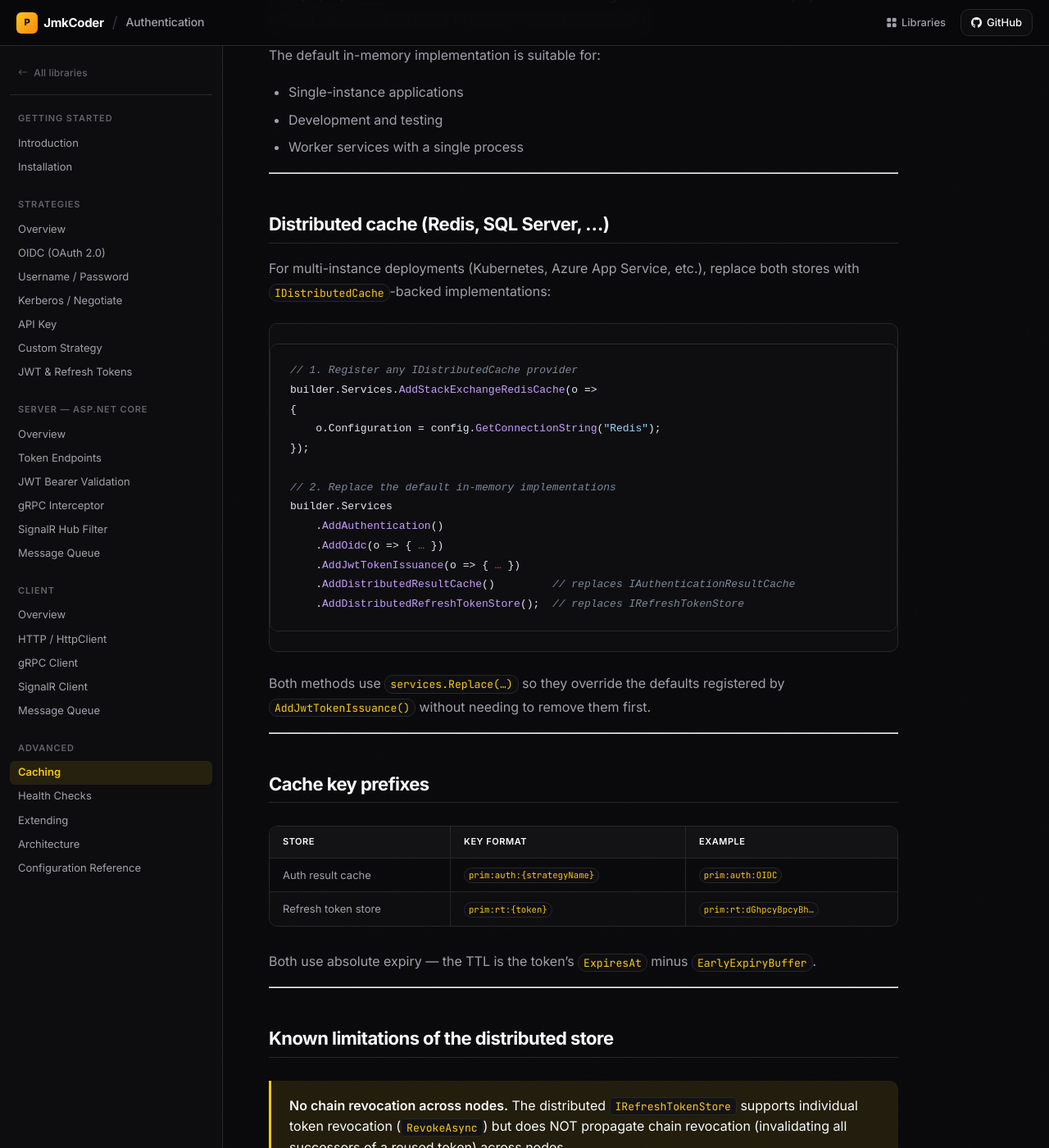
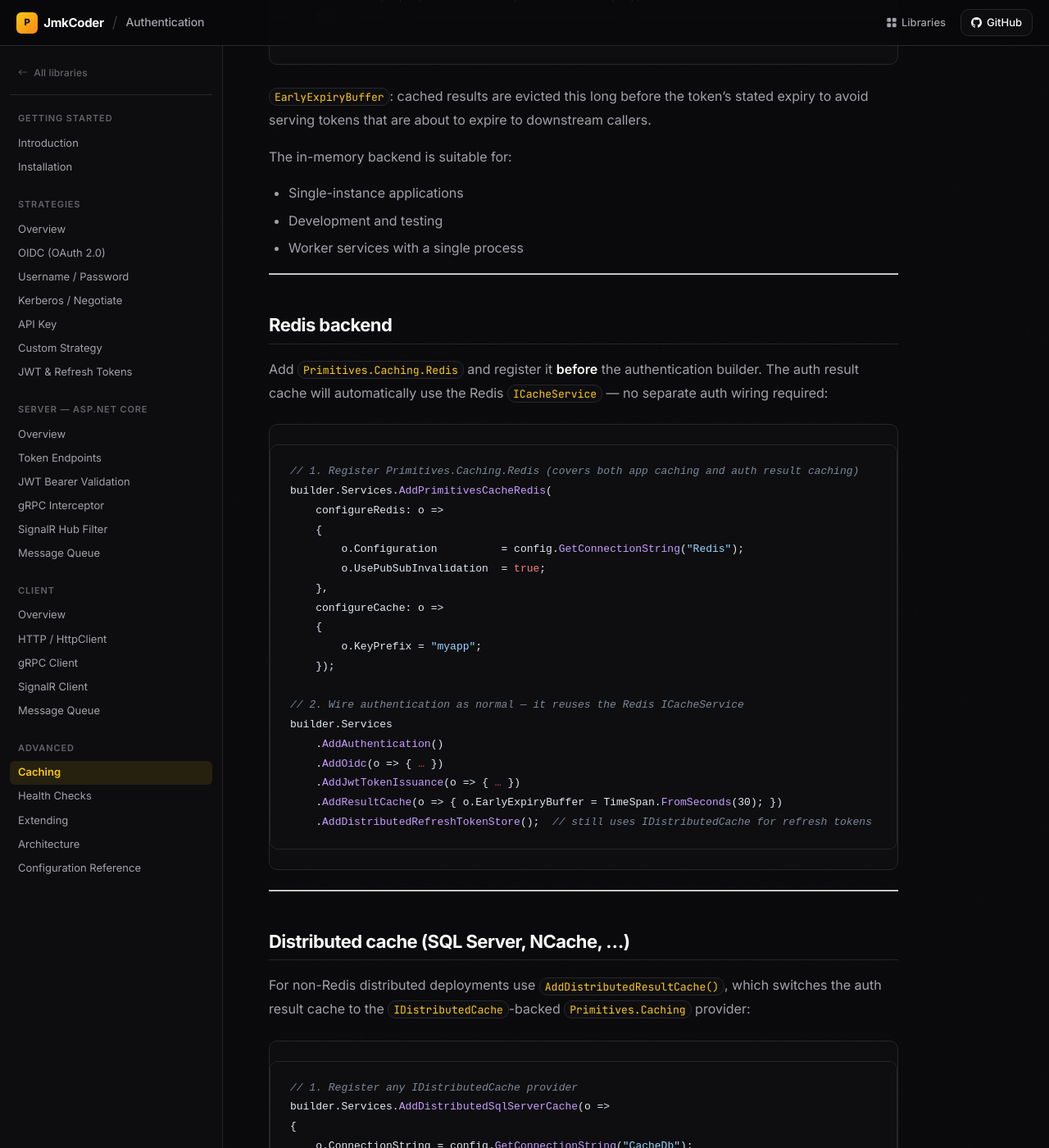
Before and after one commit to jmkcoder/JmkCoder.Primitives, a Jekyll site: the page built from docs/Authentication/caching.md, in a window 1280 px wide and 1400 px high, scrolled down 1636 px. Shown: the whole window at 82% size. Built offline with Jekyll 4.4.1, drawn with Linux system fonts in a browser that asks for light colours; our own code applies the rules of GitHub Pages for plain Markdown files; some of the changed text lies outside the part shown.

Commit message:
docs: update Authentication caching page to reflect Primitives.Caching backend

````diff
--- a/docs/Authentication/caching.md
+++ b/docs/Authentication/caching.md
@@ -32,14 +32,19 @@ Two independent caches exist:
 
 | Cache | Interface | What it stores | Default |
 |---|---|---|---|
-| Auth result cache | `IAuthenticationResultCache` | `AuthenticationResult` per strategy name | In-memory (`IMemoryCache`) |
+| Auth result cache | `IAuthenticationResultCache` | `AuthenticationResult` per strategy name | In-memory via `Primitives.Caching` (`ICacheService`) |
 | Refresh token store | `IRefreshTokenStore` | `RefreshTokenEntry` records | In-memory (thread-safe dictionary) |
 
-Both are automatically registered by `AddJwtTokenIssuance()`. To replace them with distributed implementations, call the relevant builder methods after `AddJwtTokenIssuance`.
+Both are automatically registered by `AddJwtTokenIssuance()`. The auth result cache is backed by
+[`Primitives.Caching`]({{ '/caching/' | relative_url }}) (`ICacheService`), so the same provider
+you configure for application-level caching is reused automatically.
 
 ---
 
 ## In-memory (default)
+
+`AddResultCache()` registers the in-memory `Primitives.Caching` backend. No separate caching
+package is required:
 
 ```csharp
 builder.Services
@@ -52,24 +57,57 @@ builder.Services
     });
 ```
 
-`EarlyExpiryBuffer`: cached results are evicted this long before the token's stated expiry to avoid serving tokens that are about to expire to downstream callers.
+`EarlyExpiryBuffer`: cached results are evicted this long before the token's stated expiry to avoid
+serving tokens that are about to expire to downstream callers.
 
-The default in-memory implementation is suitable for:
+The in-memory backend is suitable for:
 - Single-instance applications
 - Development and testing
 - Worker services with a single process
 
 ---
 
-## Distributed cache (Redis, SQL Server, …)
+## Redis backend
 
-For multi-instance deployments (Kubernetes, Azure App Service, etc.), replace both stores with `IDistributedCache`-backed implementations:
+Add `Primitives.Caching.Redis` and register it **before** the authentication builder. The auth
+result cache will automatically use the Redis `ICacheService` — no separate auth wiring required:
+
+```csharp
+// 1. Register Primitives.Caching.Redis (covers both app caching and auth result caching)
+builder.Services.AddPrimitivesCacheRedis(
+    configureRedis: o =>
+    {
+        o.Configuration          = config.GetConnectionString("Redis");
+        o.UsePubSubInvalidation  = true;
+    },
+    configureCache: o =>
+    {
+        o.KeyPrefix = "myapp";
+    });
+
+// 2. Wire authentication as normal — it reuses the Redis ICacheService
+builder.Services
+    .AddAuthentication()
+    .AddOidc(o => { … })
+    .AddJwtTokenIssuance(o => { … })
+    .AddResultCache(o => { o.EarlyExpiryBuffer = TimeSpan.FromSeconds(30); })
+    .AddDistributedRefreshTokenStore();  // still uses IDistributedCache for refresh tokens
+```
+
+---
+
+## Distributed cache (SQL Server, NCache, …)
+
+For non-Redis distributed deployments use `AddDistributedResultCache()`, which switches the
+auth result cache to the `IDistributedCache`-backed `Primitives.Caching` provider:
 
 ```csharp
 // 1. Register any IDistributedCache provider
-builder.Services.AddStackExchangeRedisCache(o =>
+builder.Services.AddDistributedSqlServerCache(o =>
 {
-    o.Configuration = config.GetConnectionString("Redis");
+    o.ConnectionString = config.GetConnectionString("CacheDb");
+    o.SchemaName       = "dbo";
+    o.TableName        = "AppCache";
 });
 
 // 2. Replace the default in-memory implementations
@@ -77,11 +115,9 @@ builder.Services
     .AddAuthentication()
     .AddOidc(o => { … })
     .AddJwtTokenIssuance(o => { … })
-    .AddDistributedResultCache()         // replaces IAuthenticationResultCache
-    .AddDistributedRefreshTokenStore();  // replaces IRefreshTokenStore
+    .AddDistributedResultCache()         // switches auth result cache to IDistributedCache
+    .AddDistributedRefreshTokenStore();  // switches refresh token store to IDistributedCache
 ```
-
-Both methods use `services.Replace(…)` so they override the defaults registered by `AddJwtTokenIssuance()` without needing to remove them first.
 
 ---
 
@@ -120,16 +156,34 @@ or use sticky sessions to ensure a token chain always resolves on the same node.
 
 ## Custom implementation
 
-Implement either interface to provide a completely custom backing store:
+You can replace the backing store at two levels:
+
+**Option A — custom `ICacheService` provider (recommended)**
+
+Implement a custom `ICacheService` and register it before the auth builder. Because the auth
+result cache resolves its storage through `ICacheService`, your custom provider is picked up
+automatically with no auth-specific code:
 
 ```csharp
-public sealed class RedisAuthResultCache : IAuthenticationResultCache
+services.AddSingleton<ICacheService, MyCustomCacheService>();
+
+services
+    .AddAuthentication()
+    .AddResultCache();   // uses MyCustomCacheService
+```
+
+**Option B — custom `IAuthenticationResultCache`**
+
+If you need auth-specific cache logic (e.g. a different key scheme or serialisation), implement
+the interface directly and replace the registration:
+
+```csharp
+public sealed class MyAuthResultCache : IAuthenticationResultCache
 {
     public Task<AuthenticationResult?> GetAsync(string key, CancellationToken ct) { … }
     public Task SetAsync(string key, AuthenticationResult result, CancellationToken ct) { … }
     public Task RemoveAsync(string key, CancellationToken ct) { … }
 }
 
-// Register it as a singleton, replacing the default
-services.Replace(ServiceDescriptor.Singleton<IAuthenticationResultCache, RedisAuthResultCache>());
+services.Replace(ServiceDescriptor.Singleton<IAuthenticationResultCache, MyAuthResultCache>());
 ```
````
